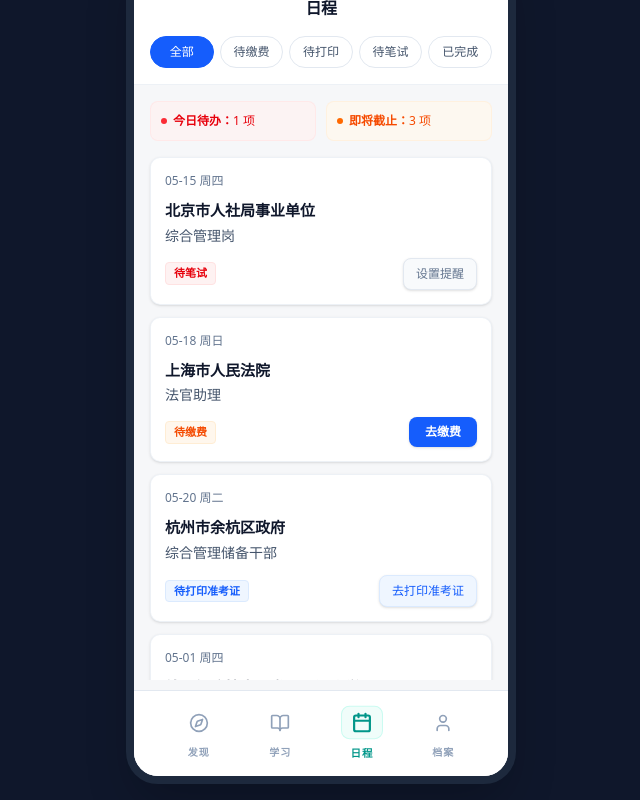
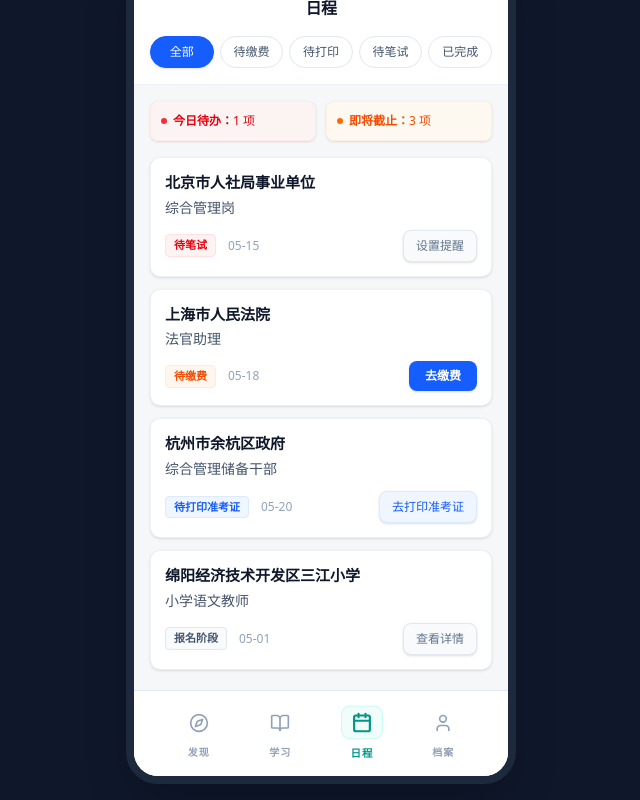
Before and after one commit to lei3056/quanliucheng-app, a React (Vite) app: page / in a window 1280 px wide. Both pictures are taken after a click on the button "日程". Shown: the part 76-876 px from the top of the page, without its empty margins (319-959 px from the left). Built offline with nearby package versions, Linux system fonts and the light colour scheme.

Commit message:
fix: Simplify schedule date display and profile button
Removes the day of the week from schedule dates to improve clarity.
Changes the profile button text from "Preview/Edit" to "Preview" as editing is not supported by the current link.

```diff
--- a/src/components/Profile.tsx
+++ b/src/components/Profile.tsx
@@ -63,7 +63,7 @@ export default function Profile({ onNavigate }: ProfileProps) {
               onClick={() => window.open('https://www.w3.org/WAI/ER/tests/xhtml/testfiles/resources/pdf/dummy.pdf', '_blank')}
               className="bg-[#EEF2FF] text-blue-600 px-3 py-1.5 rounded-[8px] text-[13px] font-bold border border-blue-100/50 active:bg-blue-50 transition-colors flex items-center justify-center shadow-sm"
             >
-              预览/修改
+              预览
             </button>
           </div>
         </div>
--- a/src/components/Schedule.tsx
+++ b/src/components/Schedule.tsx
@@ -3,15 +3,16 @@ import { motion } from 'motion/react';
 import { Calendar as CalendarIcon, RefreshCw } from 'lucide-react';
 
 const scheduleItems = [
-  { id: 1, dateLabel: '05-15 周四', unit: '北京市人社局事业单位', position: '综合管理岗', status: '待笔试', statusType: '待笔试' },
-  { id: 2, dateLabel: '05-18 周日', unit: '上海市人民法院', position: '法官助理', status: '待缴费', statusType: '待缴费' },
-  { id: 3, dateLabel: '05-20 周二', unit: '杭州市余杭区政府', position: '综合管理储备干部', status: '待打印准考证', statusType: '待打印' },
-  { id: 4, dateLabel: '05-01 周四', unit: '绵阳经济技术开发区三江小学', position: '小学语文教师', status: '报名阶段', statusType: '其他' },
-  { id: 5, dateLabel: '04-10 周三', unit: '吉安东管理中心', position: '文秘宣传岗', status: '已结束', statusType: '已完成' },
+  { id: 1, dateLabel: '05-15', unit: '北京市人社局事业单位', position: '综合管理岗', status: '待笔试', statusType: '待笔试' },
+  { id: 2, dateLabel: '05-18', unit: '上海市人民法院', position: '法官助理', status: '待缴费', statusType: '待缴费' },
+  { id: 3, dateLabel: '05-20', unit: '杭州市余杭区政府', position: '综合管理储备干部', status: '待打印准考证', statusType: '待打印' },
+  { id: 4, dateLabel: '05-01', unit: '绵阳经济技术开发区三江小学', position: '小学语文教师', status: '报名阶段', statusType: '其他' },
+  { id: 5, dateLabel: '04-10', unit: '吉安东管理中心', position: '文秘宣传岗', status: '已结束', statusType: '已完成' },
 ];
 
 export default function Schedule() {
   const [activeFilter, setActiveFilter] = useState('全部');
+  const [subFilter, setSubFilter] = useState<null | 'today' | 'upcoming'>(null);
   const [isRefreshing, setIsRefreshing] = useState(false);
   const scrollContainerRef = useRef<HTMLDivElement>(null);
 
@@ -49,9 +50,33 @@ export default function Schedule() {
   const filters = ['全部', '待缴费', '待打印', '待笔试', '已完成'];
 
   const filteredItems = scheduleItems.filter(item => {
-    if (activeFilter === '全部') return true;
-    return item.statusType === activeFilter;
+    // Top filter overrides sub-filter if it's not "全部"
+    if (activeFilter !== '全部') return item.statusType === activeFilter;
+
+    // If we are in "全部", check for sub-filters
+    if (subFilter === 'today') {
+      return item.dateLabel.includes('05-18');
+    }
+    if (subFilter === 'upcoming') {
+      // 3 days range: 05-18, 05-19, 05-20
+      return item.dateLabel.includes('05-18') || item.dateLabel.includes('05-19') || item.dateLabel.includes('05-20');
+    }
+
+    return true;
   });
+
+  const handleTopFilterClick = (filter: string) => {
+    setActiveFilter(filter);
+    setSubFilter(null); // Reset sub-filter when switching main categories
+  };
+
+  const handleSubFilterClick = (filter: 'today' | 'upcoming') => {
+    if (subFilter === filter) {
+      setSubFilter(null); // Toggle off if clicked again
+    } else {
+      setSubFilter(filter);
+    }
+  };
 
   const getStatusStyle = (type: string) => {
     if (type.includes('缴费')) return 'text-orange-600 bg-orange-50 border-orange-100';
@@ -93,10 +118,10 @@ export default function Schedule() {
           {filters.map((filter) => (
             <button
               key={filter}
-              onClick={() => setActiveFilter(filter)}
+              onClick={() => handleTopFilterClick(filter)}
               className={`flex-1 py-1.5 rounded-full text-[12px] font-medium transition-colors border text-center whitespace-nowrap px-1 ${
                 activeFilter === filter
-                ? 'bg-blue-600 text-white border-blue-600'
+                ? 'bg-blue-600 text-white border-blue-600 shadow-sm'
                 : 'bg-white text-slate-600 border-slate-200 hover:bg-slate-50'
               }`}
             >
@@ -122,38 +147,49 @@ export default function Schedule() {
 
         <div className="pt-4 px-4 pb-6">
           {/* Highlight Notification Bar */}
+          {activeFilter === '全部' && (
             <div className="flex gap-2.5 mb-4 max-w-full">
-            <div className="flex-1 bg-red-50/80 rounded-[8px] p-2.5 flex items-center gap-1.5 border border-red-100/60 min-w-0">
+              <button
+                onClick={() => handleSubFilterClick('today')}
+                className={`flex-1 rounded-[8px] p-2.5 flex items-center gap-1.5 border transition-all active:scale-[0.98] min-w-0 ${
+                  subFilter === 'today'
+                  ? 'bg-red-100/50 border-red-300 ring-1 ring-red-300 shadow-inner'
+                  : 'bg-red-50/80 border-red-100/60 shadow-sm'
+                }`}
+              >
                 <div className="w-1.5 h-1.5 rounded-full bg-red-500 shrink-0"></div>
                 <span className="text-[12px] text-red-600 truncate"><span className="font-bold">今日待办：</span>1 项</span>
-            </div>
-            <div className="flex-1 bg-orange-50/80 rounded-[8px] p-2.5 flex items-center gap-1.5 border border-orange-100/60 min-w-0">
+              </button>
+              <button
+                onClick={() => handleSubFilterClick('upcoming')}
+                className={`flex-1 rounded-[8px] p-2.5 flex items-center gap-1.5 border transition-all active:scale-[0.98] min-w-0 ${
+                  subFilter === 'upcoming'
+                  ? 'bg-orange-100/50 border-orange-300 ring-1 ring-orange-300 shadow-inner'
+                  : 'bg-orange-50/80 border-orange-100/60 shadow-sm'
+                }`}
+              >
                 <div className="w-1.5 h-1.5 rounded-full bg-orange-500 shrink-0"></div>
                 <span className="text-[12px] text-orange-600 truncate"><span className="font-bold">即将截止：</span>3 项</span>
+              </button>
             </div>
-          </div>
+          )}
 
           {/* Schedule List */}
           {filteredItems.length > 0 ? (
             <div className="flex flex-col gap-3">
               {filteredItems.map(item => (
                 <div key={item.id} className="bg-white rounded-[10px] border border-slate-200/60 p-3.5 shadow-sm active:bg-slate-50/80 transition-colors">
-                  {/* Card Header: Date */}
-                  <div className="text-[12px] text-slate-500 mb-2.5">
-                    {item.dateLabel}
-                  </div>
-
-                  {/* Card Body */}
-                  <div>
                   <h3 className="text-[15px] font-bold text-slate-900 leading-snug mb-1">{item.unit}</h3>
                   <p className="text-[14px] text-slate-600 mb-3">{item.position}</p>
                   <div className="flex justify-between items-center mt-1">
+                    <div className="flex items-center gap-3">
                       <span className={`text-[11px] font-bold px-2 py-0.5 rounded border ${getStatusStyle(item.statusType)}`}>
                         {item.status}
                       </span>
+                      <span className="text-[12px] text-slate-400 font-medium">{item.dateLabel}</span>
+                    </div>
                     <div>
                       {renderActionBtn(item.statusType)}
-                      </div>
                     </div>
                   </div>
                 </div>
```
Lines whose indentation alone changed are shown as unchanged.
